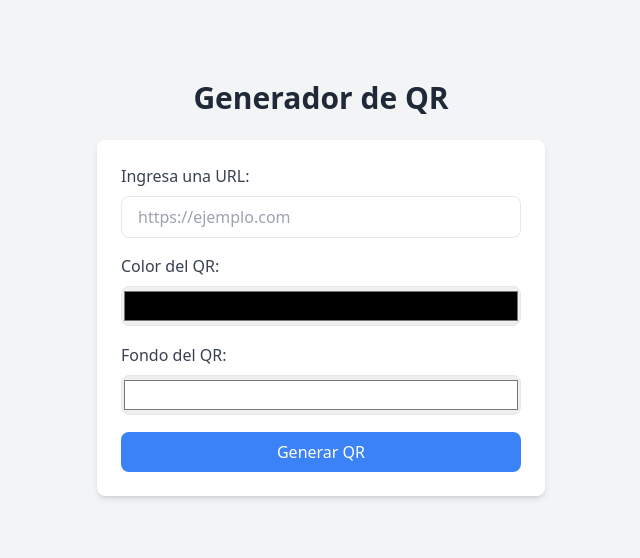
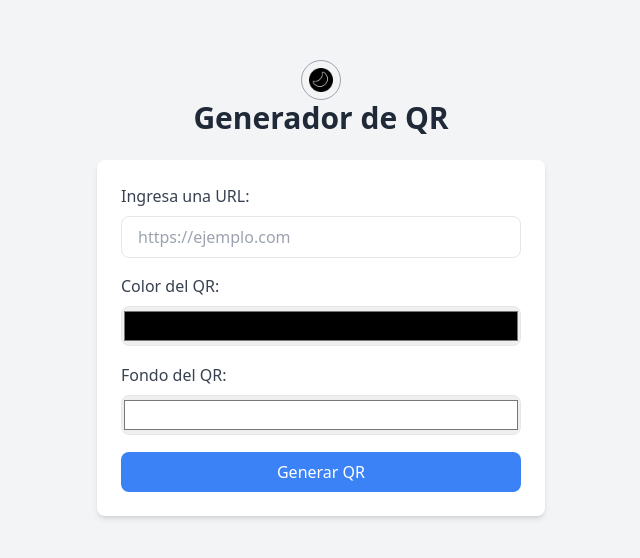
Before and after one commit to manuelKrivoy/QR-Generator, a React (Vite) app: page / in a window 1280 px wide. Shown: the part 112-670 px from the top of the page, without its empty margins (319-959 px from the left). Built offline with nearby package versions, Linux system fonts and the light colour scheme.

Commit message:
arreglo props, agrego dark mode

```diff
--- a/src/App.jsx
+++ b/src/App.jsx
@@ -1,24 +1,36 @@
-import React, { useState } from "react";
-
+import React, { useState, useEffect, useContext } from "react";
+import { ThemeContext } from "./context/ThemeContext";
 import ResultForm from "./components/med/ResultForm";
 import GenerateForm from "./components/med/GenerateForm";
+import DarkModeButton from "./components/sm/DarkModeButton";
 
 const App = () => {
-  // Estados para manejar la URL, la visibilidad del QR y los colores personalizados
-  const [url, setUrl] = useState(""); // Almacena la URL ingresada
-  const [qrVisible, setQrVisible] = useState(false); // Controla si el QR debe mostrarse
+  const { darkMode } = useContext(ThemeContext);
+  const [qrVisible, setQrVisible] = useState(false); // Visibilidad del QR
+  const [url, setUrl] = useState(""); // URL ingresada
   const [fgColor, setFgColor] = useState("#000000"); // Color del QR
-  const [bgColor, setBgColor] = useState("#ffffff"); // Color de fondo del QR
+  const [bgColor, setBgColor] = useState("#ffffff"); // Fondo del QR
 
-  // Maneja el envío del formulario para generar el QR
+  useEffect(() => {
+    // Carga inicial del estado de visibilidad del QR
+    const qrStatus = JSON.parse(localStorage.getItem("qrVisible")) || false;
+    setQrVisible(qrStatus);
+  }, []);
+
   const handleSubmit = (e) => {
-    e.preventDefault(); // Previene el comportamiento por defecto del formulario
-    setQrVisible(true); // Muestra el QR después del envío
+    e.preventDefault();
+    setQrVisible(true);
+    localStorage.setItem("qrVisible", true);
   };
 
   return (
-    <div className="flex flex-col items-center justify-center min-h-screen bg-gray-100 p-6">
-      <h1 className="text-3xl font-bold text-gray-800 mb-6">Generador de QR</h1>
+    <div
+      className={`flex flex-col items-center justify-center min-h-screen p-6 ${
+        darkMode ? "bg-gray-900 text-white" : "bg-gray-100 text-gray-800"
+      }`}
+    >
+      <DarkModeButton />
+      <h1 className="text-3xl font-bold mb-6">Generador de QR</h1>
 
       {!qrVisible && (
         <GenerateForm
@@ -31,8 +43,7 @@ const App = () => {
           handleSubmit={handleSubmit}
         />
       )}
-      {/* Sección para mostrar el QR generado */}
-      {qrVisible && url && <ResultForm url={url} fgColor={fgColor} bgColor={bgColor} />}
+      {qrVisible && <ResultForm url={url} fgColor={fgColor} bgColor={bgColor} />}
     </div>
   );
 };
--- a/src/components/med/GenerateForm.jsx
+++ b/src/components/med/GenerateForm.jsx
@@ -1,12 +1,9 @@
-import React from "react";
-
 const GenerateForm = ({ url, setUrl, fgColor, setFgColor, bgColor, setBgColor, handleSubmit }) => {
   return (
     <form
-      onSubmit={handleSubmit} // Llama a la función handleSubmit al enviar
+      onSubmit={handleSubmit}
       className="bg-white shadow-md rounded-lg p-6 w-full max-w-md flex flex-col items-center"
     >
-      {/* Campo de entrada para la URL */}
       <div className="mb-4 w-full">
         <label className="block text-gray-700 font-medium mb-2" htmlFor="url">
           Ingresa una URL:
@@ -15,14 +12,12 @@ const GenerateForm = ({ url, setUrl, fgColor, setFgColor, bgColor, setBgColor, h
           id="url"
           type="text"
           required
-          value={url} // Enlaza el valor con el estado
-          onChange={(e) => setUrl(e.target.value)} // Actualiza el estado al cambiar
+          value={url}
+          onChange={(e) => setUrl(e.target.value)}
           placeholder="https://ejemplo.com"
           className="w-full px-4 py-2 border rounded-lg text-gray-700 focus:outline-none focus:ring-2 focus:ring-blue-400"
         />
       </div>
-
-      {/* Selector de color para el QR */}
       <div className="mb-4 w-full">
         <label className="block text-gray-700 font-medium mb-2" htmlFor="fgColor">
           Color del QR:
@@ -30,13 +25,11 @@ const GenerateForm = ({ url, setUrl, fgColor, setFgColor, bgColor, setBgColor, h
         <input
           id="fgColor"
           type="color"
-          value={fgColor} // Enlaza el color seleccionado con el estado
-          onChange={(e) => setFgColor(e.target.value)} // Actualiza el color
+          value={fgColor}
+          onChange={(e) => setFgColor(e.target.value)}
           className="w-full h-10 border rounded-lg"
         />
       </div>
-
-      {/* Selector de color para el fondo del QR */}
       <div className="mb-4 w-full">
         <label className="block text-gray-700 font-medium mb-2" htmlFor="bgColor">
           Fondo del QR:
@@ -44,13 +37,11 @@ const GenerateForm = ({ url, setUrl, fgColor, setFgColor, bgColor, setBgColor, h
         <input
           id="bgColor"
           type="color"
-          value={bgColor} // Enlaza el color seleccionado con el estado
-          onChange={(e) => setBgColor(e.target.value)} // Actualiza el color de fondo
+          value={bgColor}
+          onChange={(e) => setBgColor(e.target.value)}
           className="w-full h-10 border rounded-lg"
         />
       </div>
-
-      {/* Botón para enviar el formulario y generar el QR */}
       <button
         type="submit"
         className="w-full bg-blue-500 text-white py-2 px-4 rounded-lg hover:bg-blue-600 focus:outline-none focus:ring-2 focus:ring-blue-400"
--- a/src/components/med/ResultForm.jsx
+++ b/src/components/med/ResultForm.jsx
@@ -2,7 +2,7 @@ import React from "react";
 import DownloadButton from "../sm/DownloadButton";
 import BackToRegenerate from "../sm/BackToRegenerate";
 import Qr from "../sm/Qr";
-const ResultForm = (url, fgColor, bgColor) => {
+const ResultForm = ({ url, fgColor, bgColor }) => {
   return (
     <form className="bg-white shadow-md rounded-lg p-6 w-full max-w-md flex flex-col items-center">
       {/* Contenedor del QR */}
--- a/src/components/sm/BackToRegenerate.jsx
+++ b/src/components/sm/BackToRegenerate.jsx
@@ -3,9 +3,9 @@ import React from "react";
 const BackToRegenerate = () => {
   // Maneja la acción de volver a generar el QR
   const handleRegenerate = () => {
-    setQrVisible(false); // Oculta el QR y muestra el formulario
-    setUrl(""); // Resetea la URL
+    localStorage.setItem("qrVisible", false);
   };
+
   return (
     <button
       onClick={handleRegenerate}
--- /dev/null
+++ b/src/components/sm/DarkModeButton.jsx
@@ -0,0 +1,22 @@
+import React, { useContext } from "react";
+import { ThemeContext } from "../../context/ThemeContext";
+
+const DarkModeButton = () => {
+  const { darkMode, toggleDarkMode } = useContext(ThemeContext);
+
+  return (
+    <button
+      onClick={toggleDarkMode}
+      className="flex items-center justify-center w-10 h-10 rounded-full border border-gray-400 hover:border-gray-600 focus:outline-none focus:ring-2 focus:ring-gray-500 transition-all duration-300"
+      title={darkMode ? "Activar modo claro" : "Activar modo oscuro"}
+    >
+      {darkMode ? (
+        <img src="./sun.svg" alt="Light mode" className="w-6 h-6" />
+      ) : (
+        <img src="./dark.png" alt="Dark mode" className="w-6 h-6" />
+      )}
+    </button>
+  );
+};
+
+export default DarkModeButton;
--- a/src/components/sm/DownloadButton.jsx
+++ b/src/components/sm/DownloadButton.jsx
@@ -13,6 +13,7 @@ const DownloadButton = () => {
     document.body.appendChild(downloadLink);
     downloadLink.click();
     document.body.removeChild(downloadLink);
+    localStorage.setItem("qrVisible", false);
   };
   return (
     <button
--- a/src/components/sm/Qr.jsx
+++ b/src/components/sm/Qr.jsx
@@ -1,7 +1,10 @@
 import { QRCodeSVG } from "qrcode.react";
 import React from "react";
 
-const Qr = (url, fgColor, bgColor) => {
+const Qr = ({ url, fgColor, bgColor }) => {
+  console.log(url);
+  console.log(fgColor);
+  console.log(bgColor);
   return (
     <QRCodeSVG
       value={url} // URL que se codifica en el QR
--- /dev/null
+++ b/src/context/ThemeContext.jsx
@@ -0,0 +1,17 @@
+import React, { createContext, useState, useEffect } from "react";
+
+export const ThemeContext = createContext();
+
+export const ThemeProvider = ({ children }) => {
+  const [darkMode, setDarkMode] = useState(JSON.parse(localStorage.getItem("darkMode")) || false);
+
+  useEffect(() => {
+    localStorage.setItem("darkMode", darkMode);
+  }, [darkMode]);
+
+  const toggleDarkMode = () => {
+    setDarkMode((prevMode) => !prevMode);
+  };
+
+  return <ThemeContext.Provider value={{ darkMode, toggleDarkMode }}>{children}</ThemeContext.Provider>;
+};
--- a/src/main.jsx
+++ b/src/main.jsx
@@ -1,5 +1,10 @@
 import { createRoot } from "react-dom/client";
 import "./index.css";
 import App from "./App.jsx";
+import { ThemeProvider } from "./context/ThemeContext.jsx";
 
-createRoot(document.getElementById("root")).render(<App />);
+createRoot(document.getElementById("root")).render(
+  <ThemeProvider>
+    <App />
+  </ThemeProvider>
+);
```
Also changed, not shown: public/dark.png (added), public/sun.svg (added).
